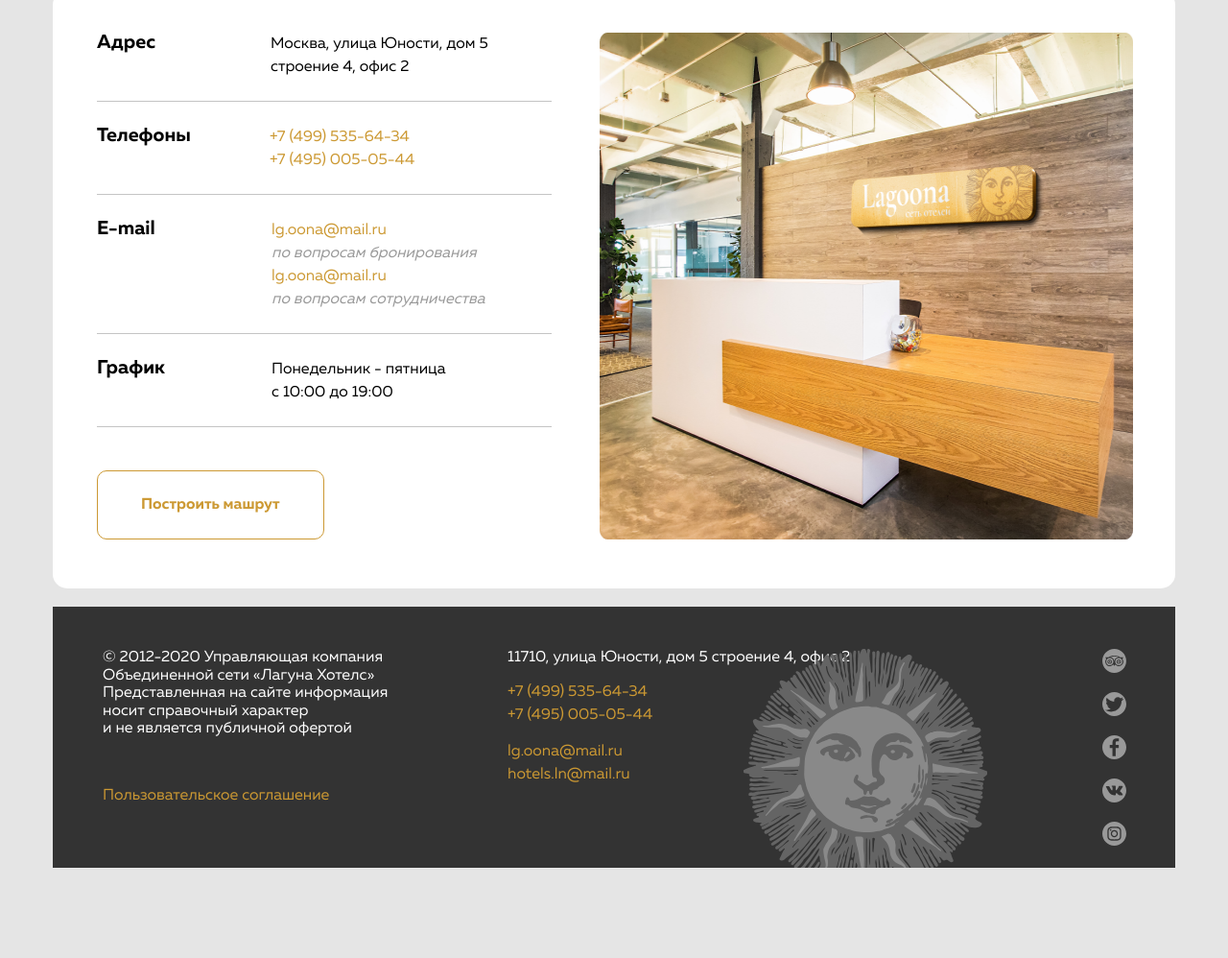
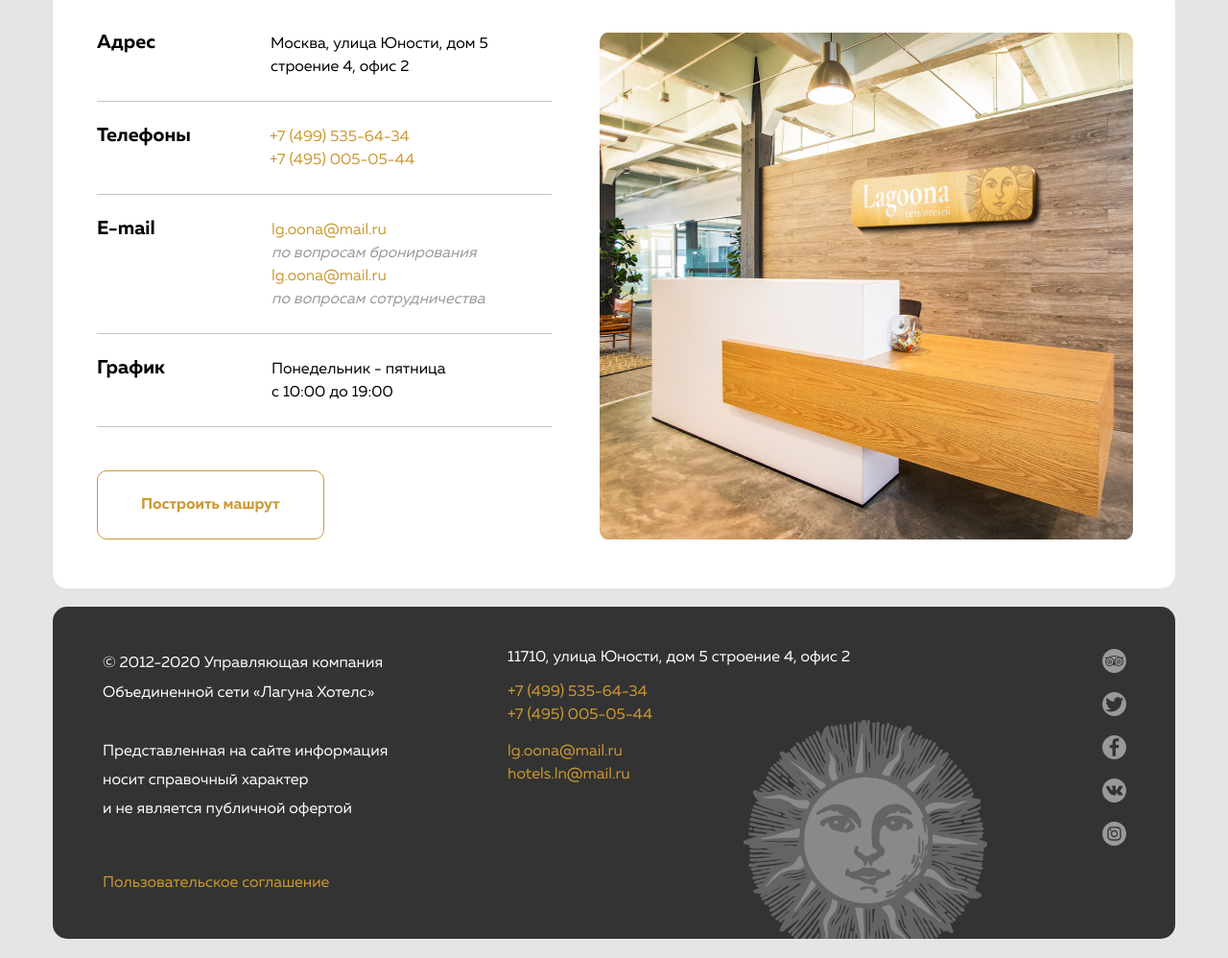
Before and after one commit to jokino9212/hotels, a plain HTML site: page index.html in a window 1280 px wide. Shown: the part 4698-5696 px from the top of the page at 96% size. Before the commit the page ends 5622 px from the top, so only its background shows below. Drawn offline with Linux system fonts and the light colour scheme.

Commit message:
nickosinskiy changes

```diff
--- a/css/style.css
+++ b/css/style.css
@@ -702,13 +702,14 @@
         padding-top: 44px;
         padding-right: 51px;
         padding-left: 52px;
+        padding-bottom: 46px;
         background: #333333;
+        border-radius: 15px;
     }
 
     .footer-left {
         margin-right: 102px;
         width: 320px;
-        height: 178px;
     }
 
     .footer-content-left {
@@ -718,7 +719,6 @@
     .footer-center {
         margin-right: 100px;
         width: 500px;
-        height: 228px;
         position: relative;
     }
 
@@ -743,6 +743,7 @@
         bottom: 0;
         background-size: 100%;
         background-repeat: no-repeat;
+        transform: translateY(46px);
     }
 
     .footer-text {
@@ -757,7 +758,7 @@
     }
 
     .footer-text-copyrights {
-        line-height: 30,4px;
+        line-height: 30.4px;
     }
 
 
```
Also changed, not shown: index.html (+2 -1 lines).
